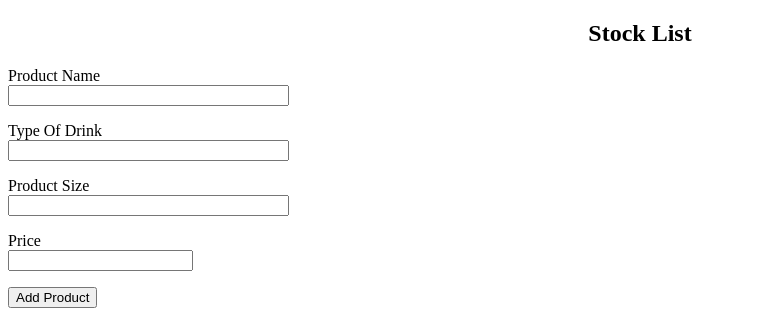
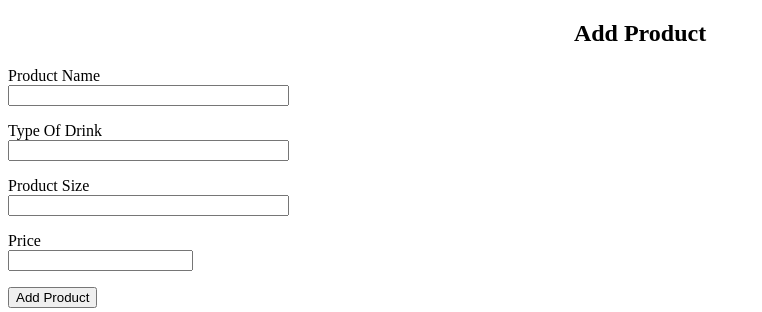
Before and after one commit to JasonWorger/SFIA_Project_Week_6, a Flask app: page /addProduct in a window 1280 px wide. Shown: the part 26-338 px from the top of the page, without its empty margins (0-762 px from the left). Run offline with Flask 2, Linux system fonts and the light colour scheme.

Commit message:
adding stock.html

```diff
--- a/application/templates/add_product.html
+++ b/application/templates/add_product.html
@@ -2,7 +2,7 @@
 
 {% block body_content %}
 <div class='form'>
-    <h2><center>Stock List</center></h2>
+    <h2><center>Add Product</center></h2>
     <form action="" method="post">
         {{ form.hidden_tag() }}
         <p>
--- a/application/templates/add_stock.html
+++ b/application/templates/add_stock.html
@@ -2,7 +2,7 @@
 
 {% block body_content %}
 <div class='form'>
-    <h2>Stock List</h2>
+    <h2>Add Stock</h2>
     <form action="" method="post">
         {{ form.hidden_tag() }}
         <p>
```
